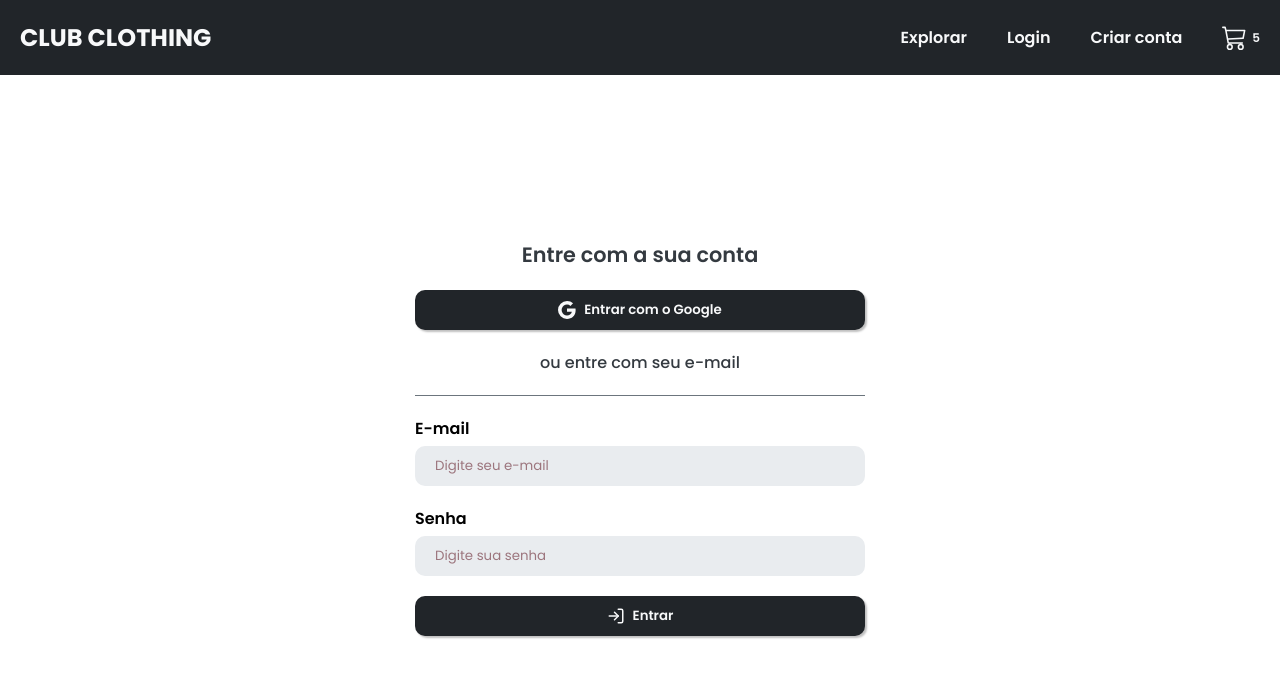
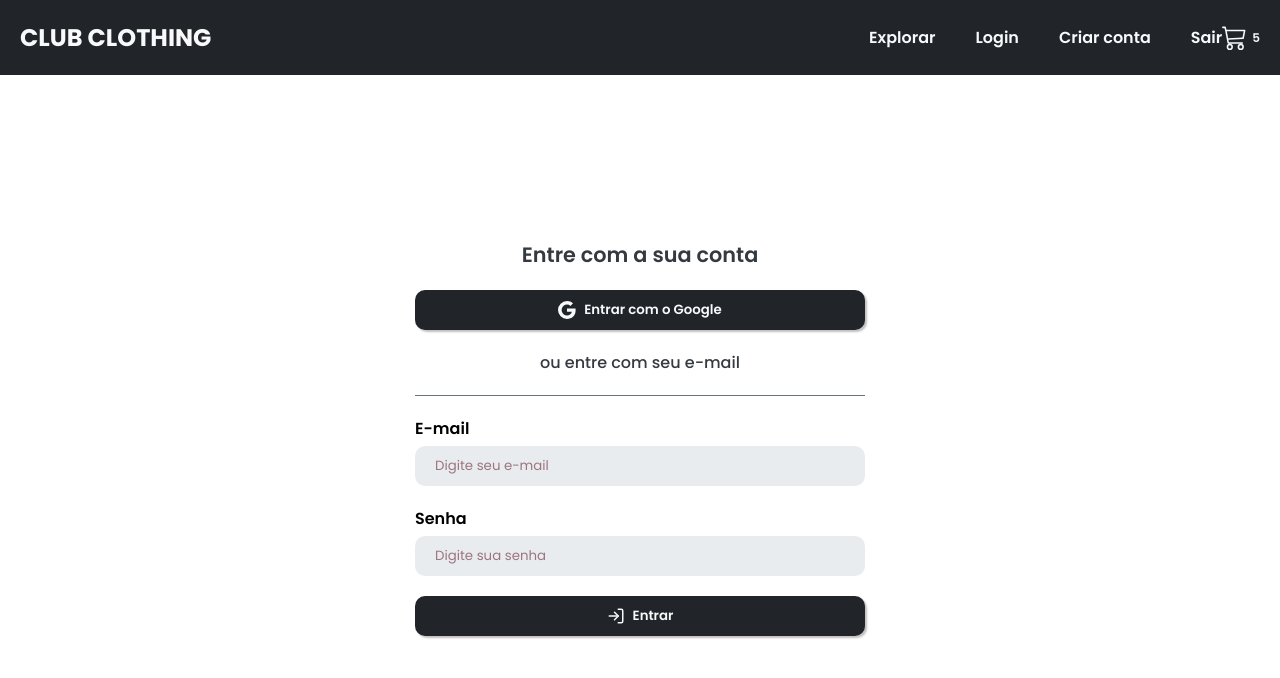
Before and after one commit to Martins-Guilherme/ecommerce, a React (Create React App) app: page /login in a window 1280 px wide. Shown: the top 678 px of the page. Built offline with nearby package versions, Linux system fonts and the light colour scheme; no server answers.

Commit message:
feat: add auth state listener and sign out button

```diff
--- a/src/App.tsx
+++ b/src/App.tsx
@@ -5,8 +5,13 @@ import { BrowserRouter, Route, Routes } from 'react-router-dom';
 import HomePage from './pages/home/home.page';
 import LoginPage from './pages/login/login.page';
 import SignUpPage from './pages/sign-up/sign-up.page';
+import { onAuthStateChanged } from 'firebase/auth';
+import { auth } from './config/firebase.config';
 
 const App: FunctionComponent = () => {
+  onAuthStateChanged(auth, (user) => {
+    console.log(user);
+  });
   return (
     <>
       <BrowserRouter>
--- a/src/components/header/header.component.tsx
+++ b/src/components/header/header.component.tsx
@@ -6,7 +6,9 @@ import {
   HeaderTitle,
 } from './header.styles';
 
+import { signOut } from 'firebase/auth';
 import { useNavigate } from 'react-router-dom';
+import { auth } from '../../config/firebase.config';
 
 const Header = () => {
   const navigate = useNavigate();
@@ -30,6 +32,7 @@ const Header = () => {
         <HeaderItem onClick={handleExploreClick}>Explorar</HeaderItem>
         <HeaderItem onClick={handleLoginClick}>Login</HeaderItem>
         <HeaderItem onClick={handleCreateAcount}>Criar conta</HeaderItem>
+        <HeaderItem onClick={() => signOut(auth)}>Sair</HeaderItem>
         <HeaderItem>
           <BsCart3 size={25} />{' '}
           <span style={{ fontSize: 12, marginLeft: 5 }}>5</span>
```
